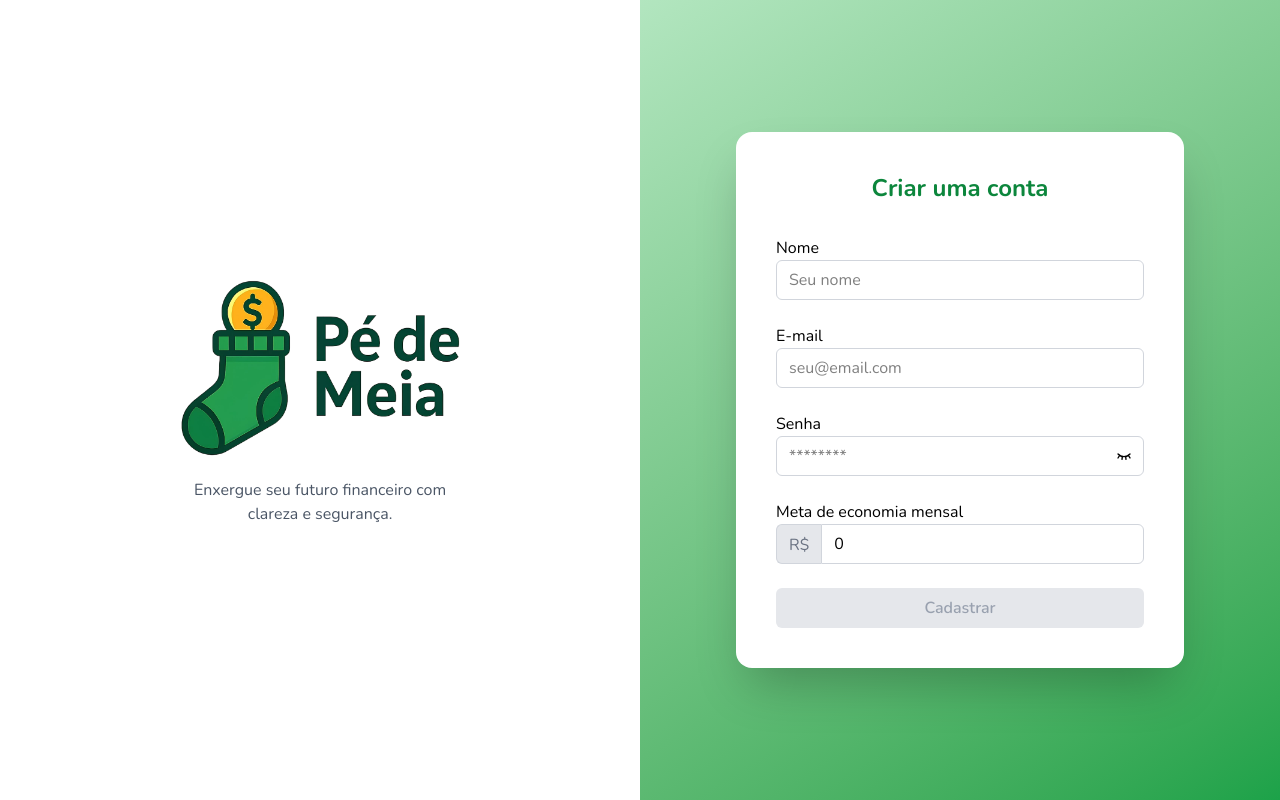
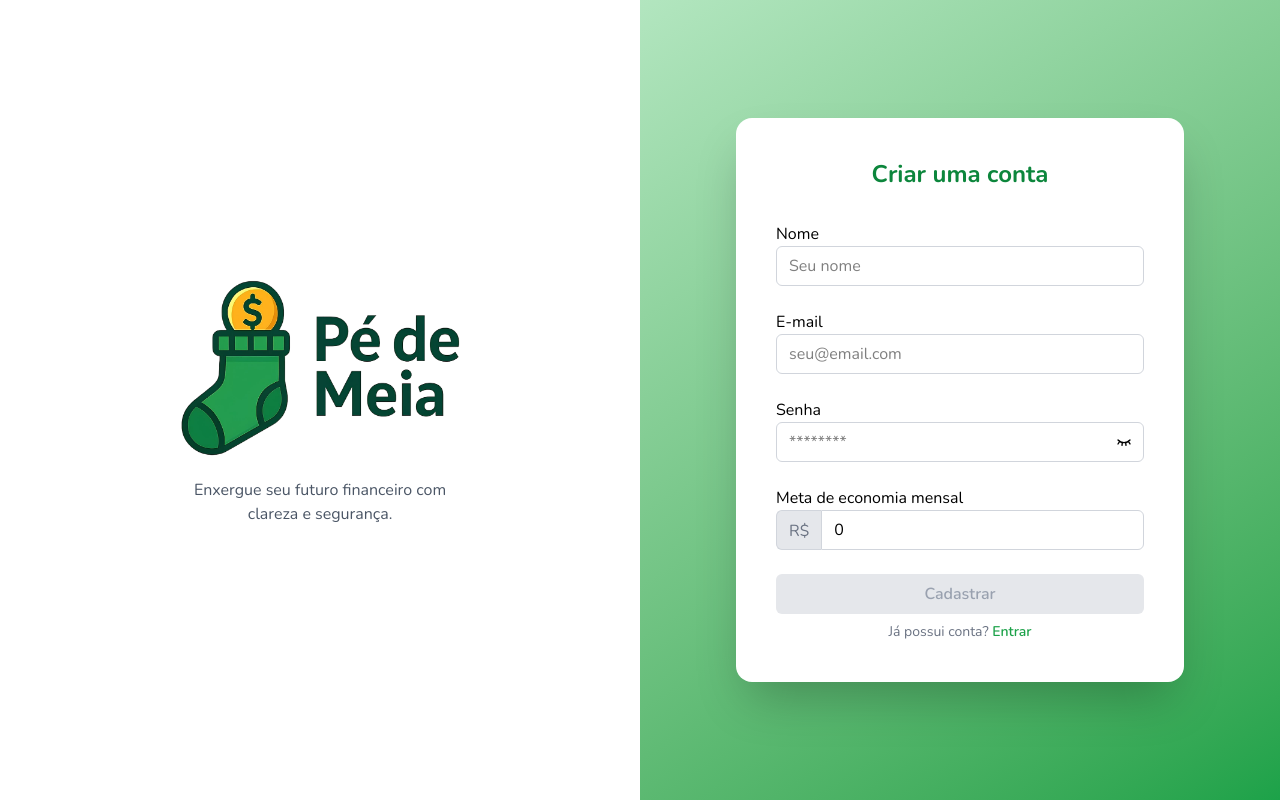
Before and after one commit to GuiPM001/pe-de-meia, a Next.js app: page /register in a window 1280 px wide. Built offline with nearby package versions, Linux system fonts and the light colour scheme.

Commit message:
add login link in register page

```diff
--- a/app/(public)/register/page.tsx
+++ b/app/(public)/register/page.tsx
@@ -106,6 +106,16 @@ export default function Register() {
           {error && (
             <span className="text-red-600 text-sm">{error.message}</span>
           )}
+
+          <p className="text-center text-gray-500 text-sm mt-2">
+            Já possui conta?{" "}
+            <a
+              href="login"
+              className="text-primary hover:underline font-semibold"
+            >
+              Entrar
+            </a>
+          </p>
         </div>
       </div>
     </div>
```
